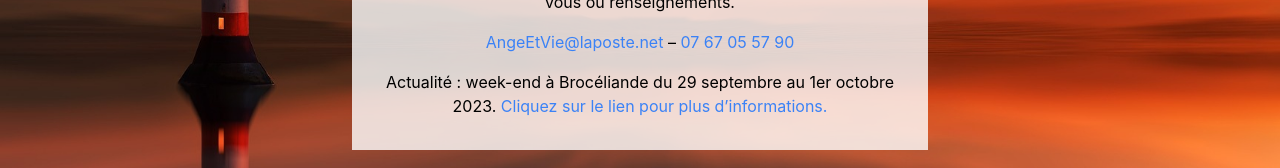
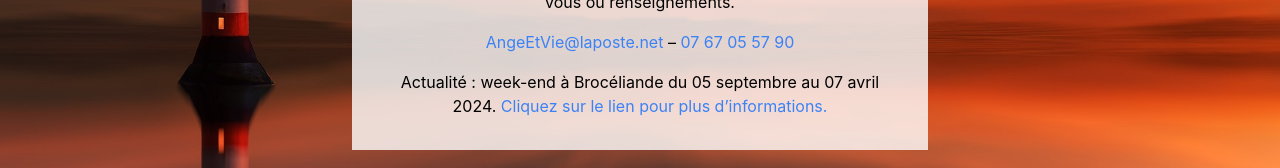
Before and after one commit to PaulGub/angevie-next, a Next.js app: page / in a window 1280 px wide. Shown: the part 450-618 px from the top of the page. Built offline with nearby package versions, Linux system fonts and the light colour scheme; a web font is replaced by a local one.

Commit message:
Update index.tsx

```diff
--- a/pages/index.tsx
+++ b/pages/index.tsx
@@ -13,8 +13,8 @@ const Home = () => {
                     <a href="mailto:AngeEtVie@laposte.net" className="text-blue-500">AngeEtVie@laposte.net</a> – <a href="tel:0767055790" className="text-blue-500">07 67 05 57 90</a>
                 </p>
                 <p>
-                    Actualité : week-end à Brocéliande du 29 septembre au 1er octobre 2023.{' '}
-                    <a target="blank" href="https://www.facebook.com/events/304204702171842/?acontext=%7B%22event_action_history%22%3A[%7B%22extra_data%22%3A%22%22%2C%22mechanism%22%3A%22left_rail%22%2C%22surface%22%3A%22bookmark%22%7D%2C%7B%22extra_data%22%3A%22%22%2C%22mechanism%22%3A%22calendar_tab_event%22%2C%22surface%22%3A%22bookmark_calendar%22%7D]%2C%22ref_notif_type%22%3Anull%7D" className="text-blue-500">
+                    Actualité : week-end à Brocéliande du 05 septembre au 07 avril 2024.{' '}
+                    <a target="blank" href="https://www.facebook.com/profile.php?id=100054545855781" className="text-blue-500">
                         Cliquez sur le lien pour plus d’informations.
                     </a>
                 </p>
```
